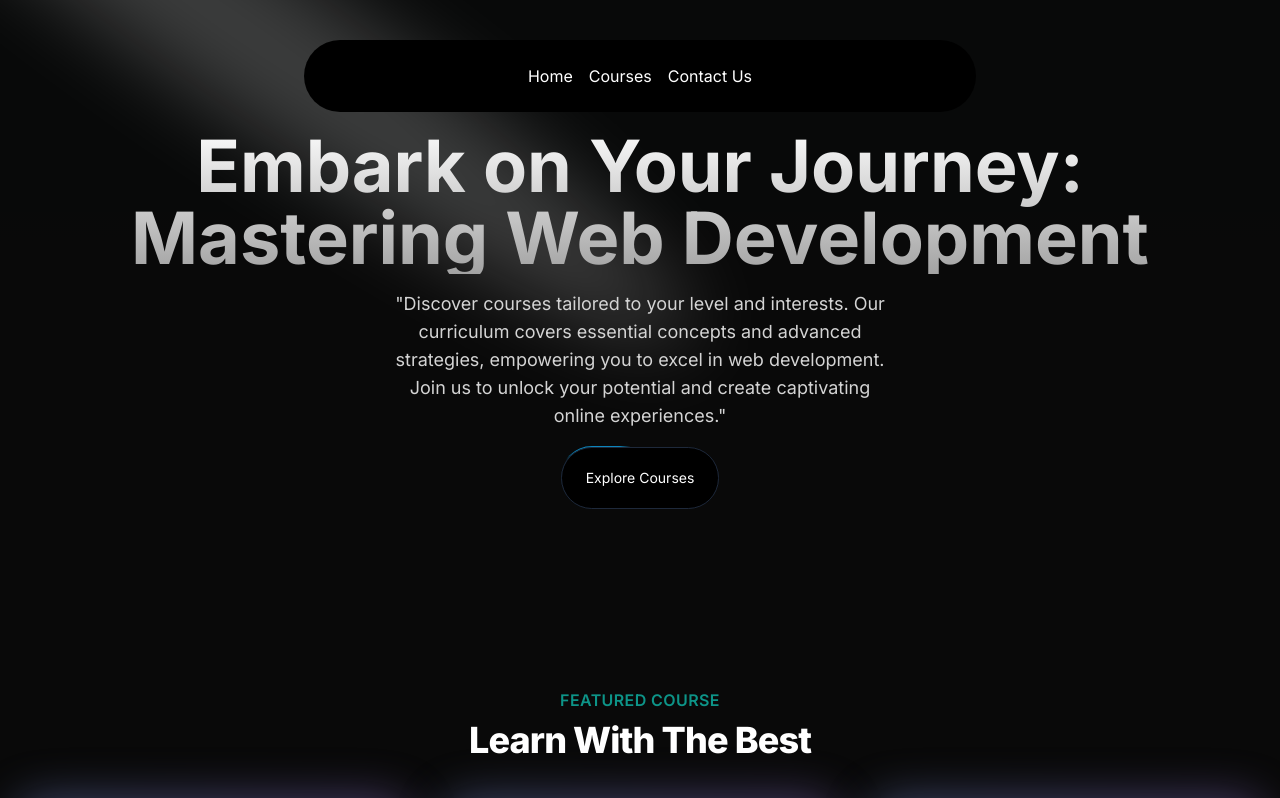
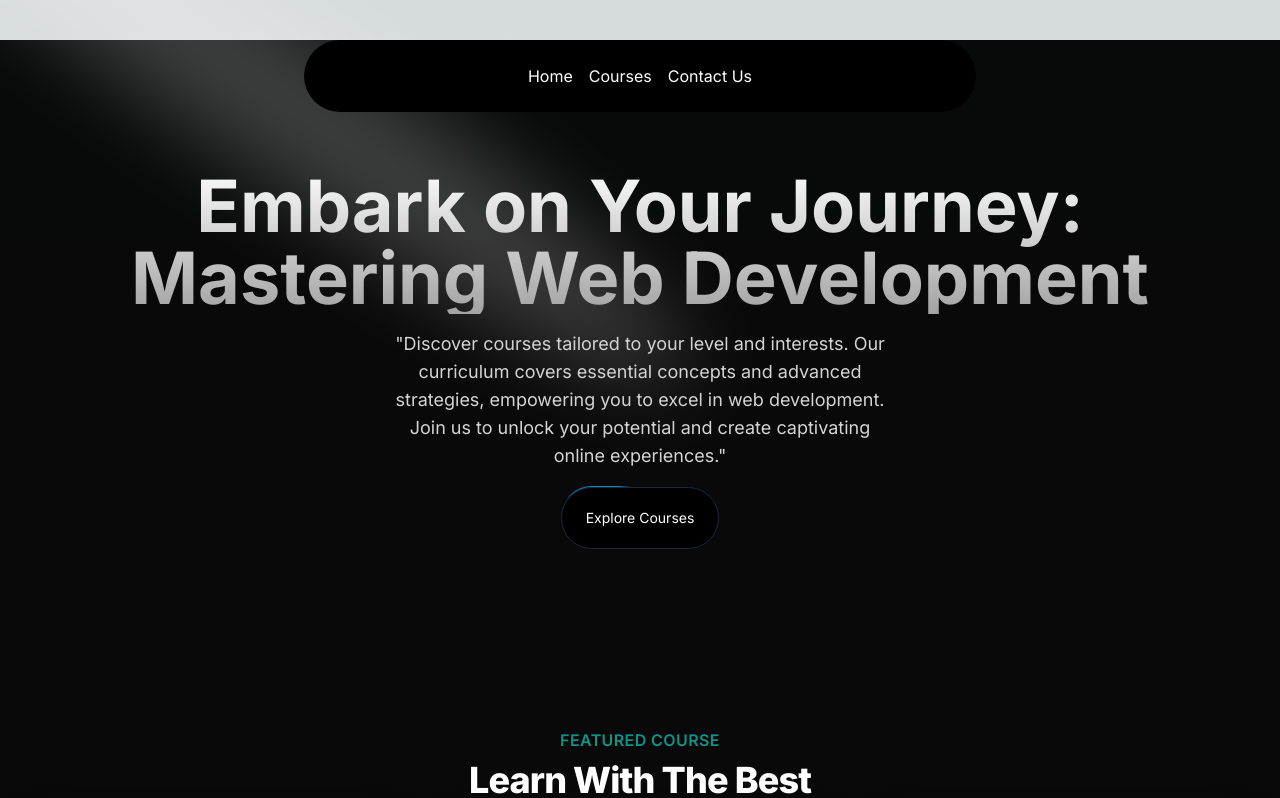
Before and after one commit to Ayanokouji2/web_project_nextJs, a Next.js app: page / in a window 1280 px wide. Shown: the top 798 px of the page. Built offline with nearby package versions, Linux system fonts and the light colour scheme.

Commit message:
chore: Update Herosection styling to add top margin

```diff
--- a/src/app/components/Herosection.tsx
+++ b/src/app/components/Herosection.tsx
@@ -4,7 +4,7 @@ import { Button } from './ui/moving-border';
 
 export default () => {
     return (
-        <div className="h-auto md:h-[40rem] w-full rounded-md flex flex-col items-center justify-center relative mx-auto py-10 md:py-0 ">
+        <div className="h-auto mt-10 md:h-[40rem] w-full rounded-md flex flex-col items-center justify-center relative mx-auto py-10 md:py-0 ">
             <Spotlight
                 className="-top-40 left-0 md:left-60 md:-top-20"
                 fill="white"
```
